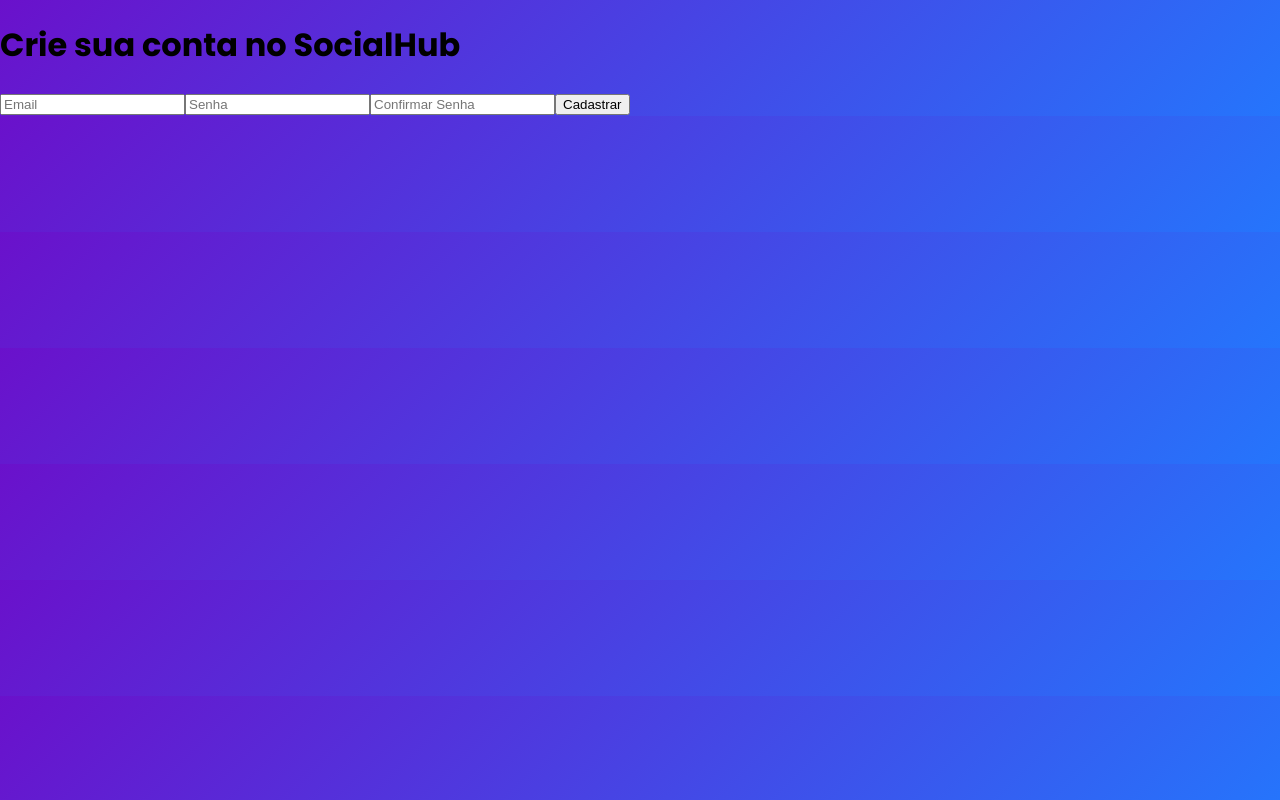
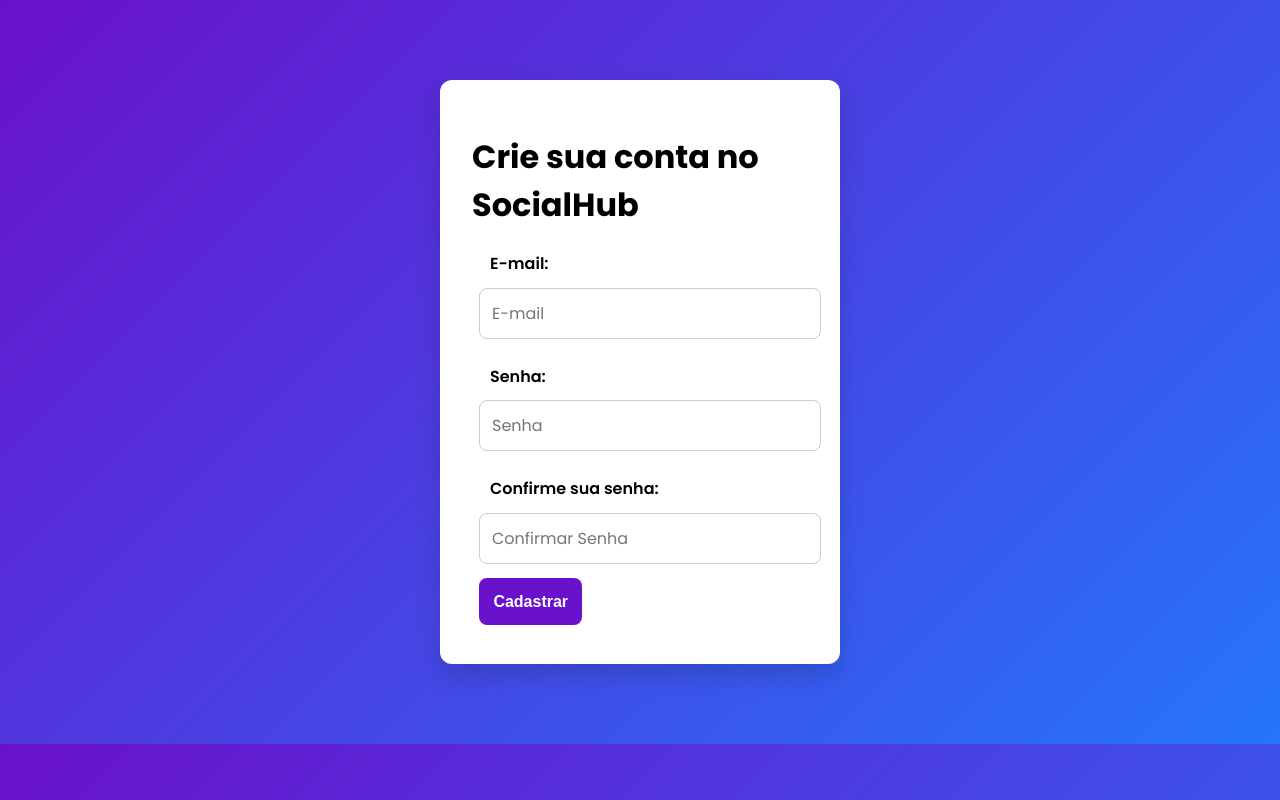
Before and after one commit to SocialHubSenac/SocialHub-Front-End, a React (Vite) app: page /cadastro in a window 1280 px wide. Built offline with nearby package versions, Linux system fonts and the light colour scheme.

Commit message:
criação de cadastro.css e atualizações no jsx

```diff
--- a/src/App.jsx
+++ b/src/App.jsx
@@ -9,6 +9,7 @@
     <Routes>
       <Route path="/login" element={<Login />} />
       <Route path="/cadastro" element={<Cadastro />} />
+      <Route path="/home" element={<Home />} />
       <Route
         path="/"
         element={
--- /dev/null
+++ b/src/pages/Cadastro/Cadastro.css
@@ -0,0 +1,88 @@
+*{
+    box-sizing: border-box;
+}
+
+body {
+    margin: 0;
+    padding: 0;
+    background: linear-gradient(135deg, #6a11cb, #2575fc);
+    font-family: 'Poppins', sans-serif;
+}
+
+.cadastro-container{
+    max-width: 400px;
+    margin: 10vh auto;
+    background: white;
+    padding: 2rem;
+    border-radius: 12px;
+    box-shadow: 0 12px 25px rgba(0, 0, 0, 0.15);
+    animation: fadeIn 0.8s ease-in-out;
+}
+
+@keyframes fadeIn{
+    from{
+        opacity: 0;
+        transform: translateY(-20px);
+    }
+    to{
+        opacity: 1;
+        transform: translateY(0);
+    }
+}
+
+.cadastro-form{
+    flex-direction: column;
+    gap: 1.2rem;
+}
+
+.error-message{
+    flex-direction: column;
+    gap: 1.2rem;
+}
+
+.cadastro-form label{
+    margin: 18px;
+    display: block;
+    margin-bottom: 0.3rem;
+    font-weight: 600;
+}
+
+.cadastro-form input{
+    padding: 0.75rem;
+    margin: 7px;
+    border-radius: 8px;
+    border: 1px solid #ccc;
+    font-size: 1rem;
+    transition: box-shadow 0.3s;
+    font-family: 'Poppins', sans-serif;
+}
+
+.cadastro-form input:focus{
+    box-shadow: 0 0 6px 2px #8a76ff;
+    outline: none;
+}
+
+.cadastro-form button{
+    padding: 0.9rem;
+    margin: 7px;
+    background-color: #6a11cb;
+    border: none;
+    border-radius: 8px;
+    font-weight: 600;
+    font-size: 1rem;
+    color: white;
+    cursor: pointer;
+    transition: backgroud-color 0.3s ease, transform 0.2s;
+}
+
+.error-message {
+    color: #6a11cb;
+    background-color: #fdecea;
+    border: 1px solid #f5c6cb;
+    padding: 0.9rem;
+    margin-bottom: 16px;
+    border-radius: 8px;
+    font-weight: 600;
+    font-size: 1rem;
+    font-family: 'Poppins', sans-serif;
+  }
--- a/src/pages/Cadastro/Cadastro.jsx
+++ b/src/pages/Cadastro/Cadastro.jsx
@@ -1,5 +1,6 @@
 import { useState, useContext } from "react";
 import { AuthContext } from "../../context/AuthContext";
+import './Cadastro.css';
 
 function Cadastro() {
     const { register } = useContext(AuthContext);
@@ -30,14 +31,16 @@
         <form onSubmit={handleSubmit} className="cadastro-form">
     {error && <p className="error-message">{error}</p>}
 
+        <label>E-mail:</label>
         <input
-        type="email"
-        placeholder="Email"
+        type="e-mail"
+        placeholder="E-mail"
         value={email}
         onChange={(e) => setEmail(e.target.value)}
         required
         />
 
+        <label>Senha:</label>
         <input
         type="password"
         placeholder="Senha"
@@ -46,6 +49,7 @@
         required
         />
 
+        <label>Confirme sua senha:</label>
         <input
         type="password"
         placeholder="Confirmar Senha"
```
